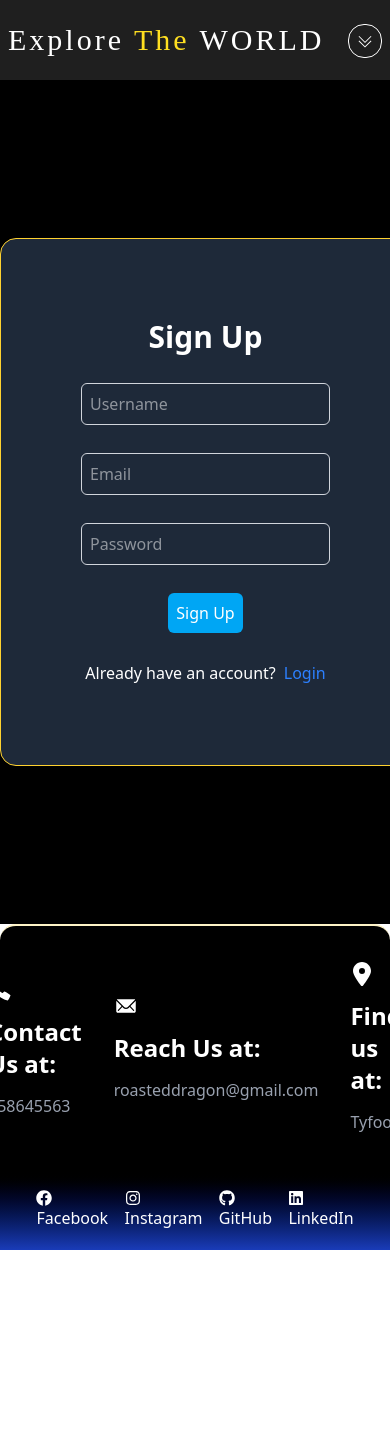
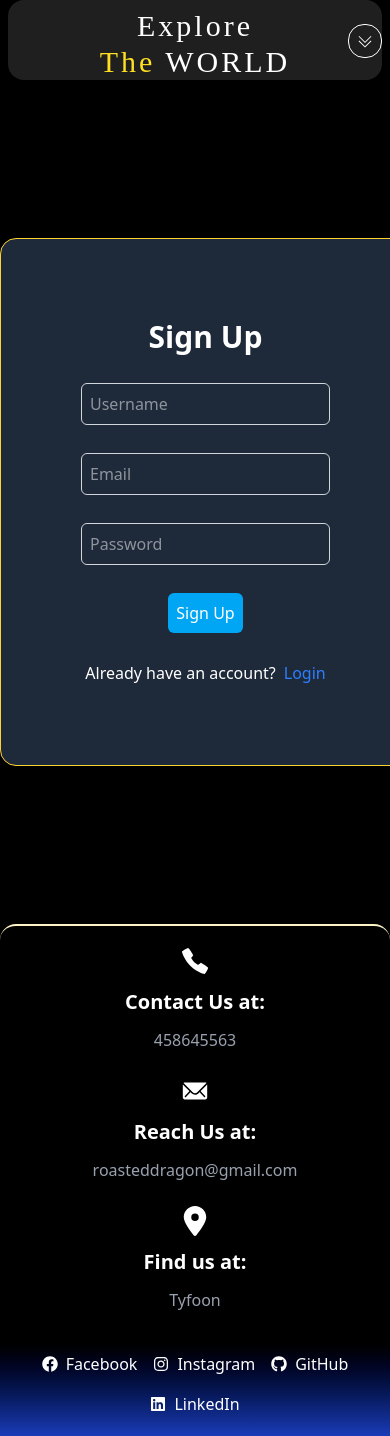
Before and after one commit to abhas20/WorldAngel, a React (Vite) app in the folder frontend_country/: page /signup in a window 390 px wide. Shown: the top 1436 px of the page. Before the commit the page ends 1250 px from the top, so only its background shows below. Built offline with nearby package versions, Linux system fonts and the light colour scheme; no server answers.

Commit message:
made responsive

```diff
--- a/frontend_country/src/api/footer.json
+++ b/frontend_country/src/api/footer.json
@@ -1,16 +1,16 @@
   [
     {
-        "icon":"Abhas",
+        "icon":"Call",
         "title":"Contact Us at:",
         "Detail":458645563
     },
     {
-        "icon":"Blast",
+        "icon":"Mail",
         "title":"Reach Us at:",
         "Detail":"roasteddragon@gmail.com"
     },
     {
-        "icon":"Ghost",
+        "icon":"Location",
         "title":"Find us at:",
         "Detail":"Tyfoon"
     }
--- a/frontend_country/src/components/layout/AppLayout.jsx
+++ b/frontend_country/src/components/layout/AppLayout.jsx
@@ -5,10 +5,10 @@ import { Outlet } from 'react-router-dom'
 
 export default function AppLayout() {
   return (
-   <>
+   <div className='bg-black'>
     <Headers/>
     <Outlet/>
     <Footers/>
-   </>
+   </div>
   )
 }
--- a/frontend_country/src/components/ui/Footers.jsx
+++ b/frontend_country/src/components/ui/Footers.jsx
@@ -8,33 +8,32 @@ import { FaFacebook,FaLinkedin,FaGithub } from "react-icons/fa";
 export default function Footers() {
 
   const footerIcon={
-        "Abhas":<IoCallSharp/>,
-        "Blast":<IoIosMail/>,
-        "Ghost":<FaLocationDot/>
+        "Call":<IoCallSharp/>,
+        "Mail":<IoIosMail/>,
+        "Location":<FaLocationDot/>
   }
 
 
-  return (
+   return (
     <>
-    <footer className='bg-black m-auto p-5 flex justify-center text-white border-t-2 rounded-t-2xl border-amber-100'>
+      <footer className='bg-black text-white border-t-2 border-amber-100 rounded-t-2xl p-5'>
+        <div className='flex flex-col sm:flex-row sm:justify-around items-center gap-6'>
+          {footerCont.map((foot, index) => (
+            <div key={index} className='text-center sm:text-left space-y-3'>
+              <h2 className='text-3xl flex justify-center sm:justify-start'>{footerIcon[foot.icon]}</h2>
+              <p className='text-xl font-bold'>{foot.title}</p>
+              <p className='text-gray-400'>{foot.Detail}</p>
+            </div>
+          ))}
+        </div>
+      </footer>
 
-      {footerCont.map((foot,index)=>{
-          return(
-            <div className='m-auto p-4 space-y-3.5 align-middle items-center' key={index}>
-            <h2 className='text-2xl'>{footerIcon[foot.icon]}</h2>
-            <p className='text-2xl font-bold'>{foot.title}</p>
-            <p className='text-gray-400'>{foot.Detail}</p>
-            </div>
-          )
-      })}
-
-</footer>
-<div className='flex bg-gradient-to-b from-black to-blue-800 p-5 border-black text-white flex-wrap justify-evenly'>
-        <p><FaFacebook/>Facebook</p>
-        <p><FaInstagram/>Instagram</p>
-        <p><FaGithub/>GitHub</p>
-        <p><FaLinkedin/>LinkedIn</p>
+      <div className='flex flex-wrap justify-center sm:justify-evenly items-center gap-4 bg-gradient-to-b from-black to-blue-800 text-white p-5'>
+        <p className='flex items-center gap-2'><FaFacebook /> Facebook</p>
+        <p className='flex items-center gap-2'><FaInstagram /> Instagram</p>
+        <p className='flex items-center gap-2'><FaGithub /> GitHub</p>
+        <p className='flex items-center gap-2'><FaLinkedin /> LinkedIn</p>
       </div>
-</>
-  )
+    </>
+  );
 }
--- a/frontend_country/src/components/ui/Headers.jsx
+++ b/frontend_country/src/components/ui/Headers.jsx
@@ -1,4 +1,4 @@
-import React, { useEffect, useState } from 'react'
+import React, { useState } from 'react'
 import { NavLink } from 'react-router-dom'
 import { TfiAngleDoubleDown } from "react-icons/tfi";
 import useAuth from '../../auth/hooks/useAuth';
@@ -34,9 +34,13 @@ export default function Headers() {
   }
 
   return (
-    <div className='mx-auto row-auto bg-[#1f1f1f] text-white'>
+    <div className='mx-2 rounded-2xl row-auto bg-[#1f1f1f] text-white'>
       <div className='container h-20 m-auto grid items-center grid-cols-3 '>
-      <h1 className='text-3xl tracking-widest p-2 font-[Rog] col-span-3 '>Explore <span className='text-yellow-300'>The</span> WORLD</h1>
+      <h1 className='text-3xl tracking-widest p-2 font-[Rog] col-span-3 text-center sm:text-left'>
+  Explore <br className='block sm:hidden' />
+  <span className='text-yellow-300'>The</span> WORLD
+</h1>
+
       <ul className={' justify-evenly col-end-5 [&_li]:p-2.5 sm:flex hidden'}>
         <NavLink to="/"><li className='hover:underline underline-offset-2 hover:text-amber-500 '>Home</li></NavLink>
         <NavLink to="/about"><li className='hover:underline underline-offset-2 hover:text-amber-500 '>About</li></NavLink>
@@ -52,7 +56,7 @@ export default function Headers() {
         </button>
       </div>
       {show && <div className='absolute top-20 right-0 w-full text-center  p-2 sm:hidden'>
-        <ul className='bg-[#1f1f1f] text-white p-2.5 shadow shadow-amber-300 [&_li]:p-2.5'>
+        <ul className='bg-[#1f1f1f] text-white p-2.5 shadow shadow-amber-300 [&_li]:p-2.5' onClick={handleButtonToggle}>
         <NavLink to="/"><li className='hover:underline underline-offset-2 hover:text-amber-500 '>Home</li></NavLink>
         <NavLink to="/about"><li className='hover:underline underline-offset-2 hover:text-amber-500 '>About</li></NavLink>
         <NavLink to="/country"><li className='hover:underline underline-offset-2 hover:text-amber-500 '>Country</li></NavLink>
--- a/frontend_country/src/pages/Home.jsx
+++ b/frontend_country/src/pages/Home.jsx
@@ -10,27 +10,44 @@ export default function Home() {
 
 return (
     <>
-    <main className='bg-black p-3 h-150 font-serif text-white flex justify-evenly'>
-      <div className='m-auto p-2'>
-        <h1 className='m-auto text-3xl pb-3 font-bold'>Explore Evething Avaibable</h1>
-        <p className='pb-5 hidden md:block'>The beauty of this world is Fascinating and wonderfull,<br/>
-          Discover Everthing in this and Make this world a heaven<br/>
-          where gods may come to visit.... <br/><br/>
-          Beneath the sky, the earth spins round,<br/>
-          With oceans deep and hills unbound.<br/>
-          In every breeze and rustling tree,<br/>
+      <main className='bg-black p-3 font-serif text-white flex flex-col-reverse md:flex-row justify-evenly items-center'>
+        <div className='p-5 mt-8 md:mb-8'>
+          <h1 className='text-3xl pb-8 font-bold text-center md:text-left md:mb-4'>Explore Everything Available</h1>
+          <p className='pb-5 hidden md:block'>
+            The beauty of this world is fascinating and wonderful,<br />
+            Discover everything in this and make this world a heaven<br />
+            where gods may come to visit.... <br /><br />
+            Beneath the sky, the earth spins round,<br />
+            With oceans deep and hills unbound.<br />
+            In every breeze and rustling tree,<br />
             She whispers life, wild and free.
-        </p><br/>
-        <NavLink to={"/country"}><button className='border-white border-2 flex items-center bg-[#1f1f1f] rounded-2xl p-3 text-start'>Start-Exploring<FaArrowRight className='ml-2'/></button></NavLink>
+          </p>
+          <NavLink to={"/country"}>
+          <button className='border-white border-2 flex items-center bg-[#1f1f1f] rounded-2xl p-3 mt-4 mx-auto md:mx-0'>
+            Start Exploring <FaArrowRight className='ml-2' />
+          </button>
+        </NavLink>
         </div>
-      <div className='m-auto p-2'>
-        <img src='https://encrypted-tbn0.gstatic.com/images?q=tbn:ANd9GcRrqp8H7gz1-fYwGfCpHRD-BCk-_m0ZTaEHeg&s'className='rounded-2xl h-60' alt='earth'/>
+
+        <div className='p-4'>
+          <img
+            src='https://encrypted-tbn0.gstatic.com/images?q=tbn:ANd9GcRrqp8H7gz1-fYwGfCpHRD-BCk-_m0ZTaEHeg&s'
+            alt='earth'
+            className='rounded-2xl h-60 w-auto mx-auto'
+          />
         </div>
       </main>
+
       <div className='bg-black flex justify-center'>
-    <button className=' border-2 flex items-center bg-black rounded-2xl p-3 my-5 text-start' onClick={moveDown}><FaAngleDoubleDown className='text-white'/></button>
+        <button
+          className='border-2 flex items-center bg-black rounded-2xl p-3 md:my-5  text-start'
+          onClick={moveDown}
+        >
+          <FaAngleDoubleDown className='text-white md:hover:text-amber-400' />
+        </button>
       </div>
-    <About/>
+
+      <About />
     </>
-  )
+  );
 }
```
Lines whose indentation alone changed are shown as unchanged.
